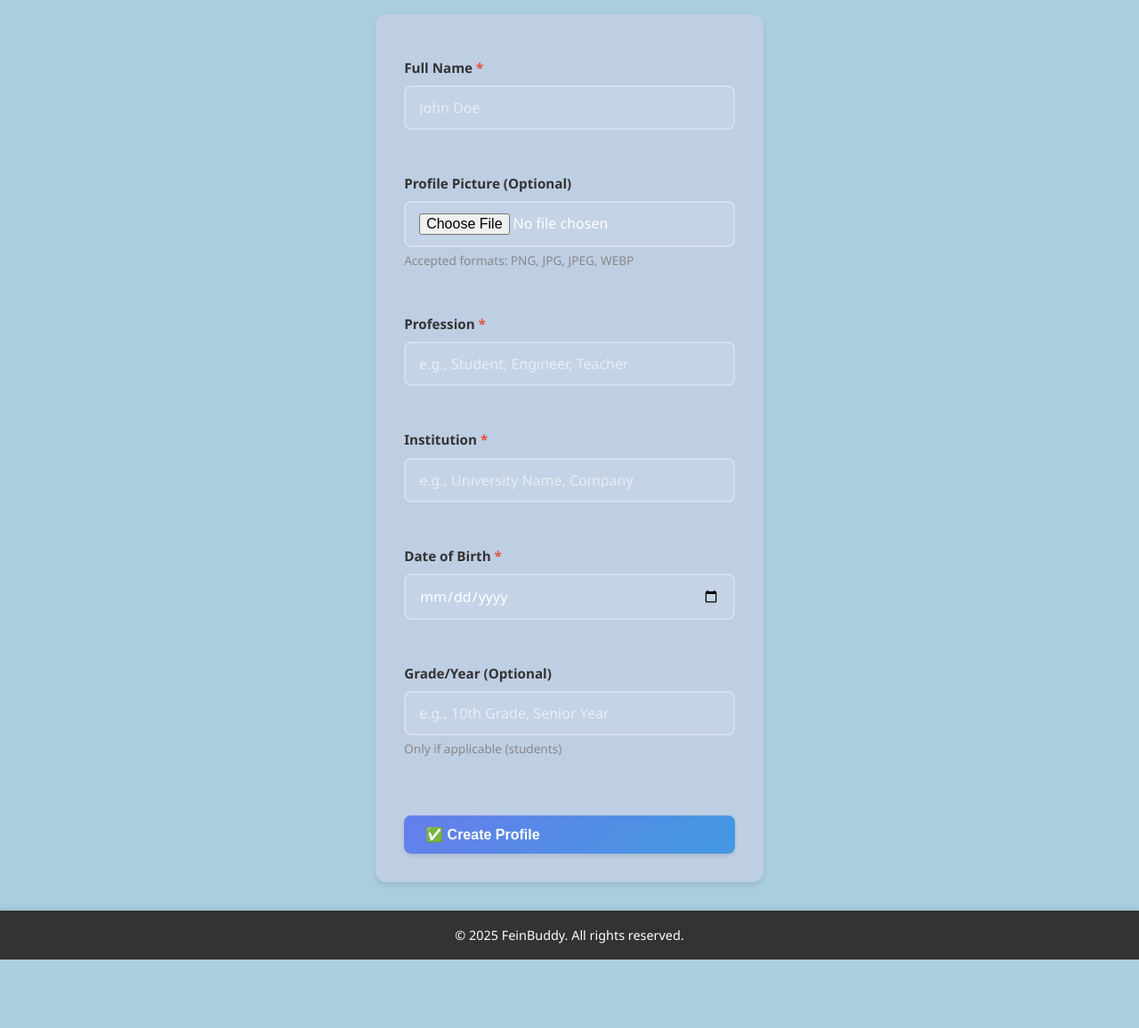
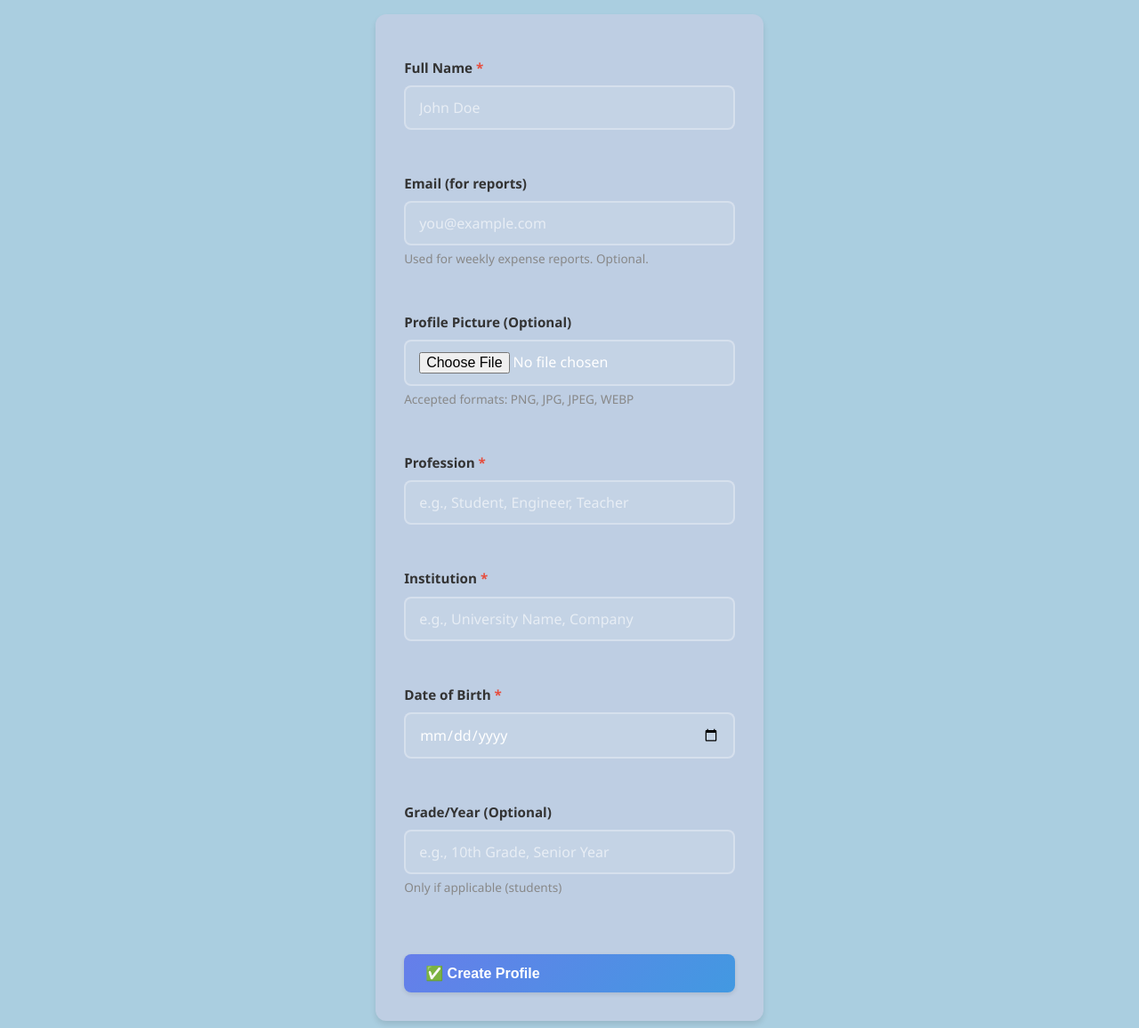
Before and after one commit to Nahid-iiqbal/ECEFC-Money-Manager-Demo-, a Flask app: page /profile/create in a window 1280 px wide. Shown: the part 387-1543 px from the top of the page at 89% size. Before the commit the page ends 1466 px from the top, so only its background shows below. Run offline with Flask 3, Linux system fonts and the light colour scheme; a user stored in the database is signed in; parts of the project's set-up code (start-up, migrations or seed data) failed here and were passed over; some libraries are stand-ins or nearby versions.

Commit message:
Added email functionalitites .  1. weekly report 2. tuition reminder

```diff
--- a/app.py
+++ b/app.py
@@ -1,4 +1,5 @@
-from flask import Flask, render_template, session, redirect, url_for
+from flask import Flask, render_template, session, redirect, url_for, flash
+from dotenv import load_dotenv
 from routes.database import db, User
 from routes.auth import auth_bp
 from routes.expense import expense
@@ -7,8 +8,11 @@ from routes.group import group
 from routes.tuition import tuition_bp
 from routes.profile import profile_bp
 from flask_login import LoginManager, current_user
+from flask_apscheduler import APScheduler
+from flask_mail import Mail, Message
 import os
 
+load_dotenv()
 app = Flask(__name__)
 
 # Configuration
@@ -45,6 +49,347 @@ app.register_blueprint(group)
 app.register_blueprint(tuition_bp)
 
 app.register_blueprint(profile_bp)
+# Mail configuration
+app.config['MAIL_SERVER'] = os.environ.get('MAIL_SERVER', 'smtp.gmail.com')
+app.config['MAIL_PORT'] = int(os.environ.get('MAIL_PORT', '587'))
+app.config['MAIL_USE_TLS'] = os.environ.get(
+    'MAIL_USE_TLS', 'true').lower() == 'true'
+app.config['MAIL_USE_SSL'] = os.environ.get(
+    'MAIL_USE_SSL', 'false').lower() == 'true'
+app.config['MAIL_USERNAME'] = os.environ.get('MAIL_USERNAME')
+app.config['MAIL_PASSWORD'] = os.environ.get('MAIL_PASSWORD')
+per_class = (record.amount / record.total_days) if getattr(record,
+                                                           'total_days', 0) else record.amount
+html = _render_email(
+    'templates/email_tuition_reminder.html',
+    reminder_time=f"Class in {offset_hours} hour{'s' if offset_hours > 1 else ''}",
+    hours_remaining=f"{offset_hours} hour{'s' if offset_hours > 1 else ''}",
+    student_name=record.student_name,
+    class_time=at_time,
+    address=record.address,
+    amount=f"{per_class:,.2f}",
+)
+
+
+def _username_maybe_email(username: str) -> bool:
+    return isinstance(username, str) and '@' in username and '.' in username
+
+
+def _week_range():
+    from datetime import datetime, timedelta
+    today = datetime.utcnow().date()
+    start = today - timedelta(days=7)
+    return start, today
+
+
+def _render_email(template_path: str, **context) -> str:
+    """Lightweight placeholder replacement for email templates."""
+    with open(template_path, 'r', encoding='utf-8') as f:
+        html = f.read()
+    for key, value in context.items():
+        html = html.replace(f'{{{{ {key} }}}}', str(value))
+    return html
+
+
+def _build_weekly_report_html(user_id: int):
+    from datetime import datetime
+    from routes.database import Expense
+    from flask import render_template_string
+    start_date, end_date = _week_range()
+
+    # Query expenses for last 7 days, ordered by date and time
+    expenses = Expense.query.filter(
+        Expense.user_id == user_id,
+        Expense.date >= start_date,
+        Expense.date <= end_date,
+    ).order_by(Expense.created_at.desc()).all()
+
+    total = sum((e.amount or 0) for e in expenses)
+
+    # Aggregate by category with count
+    by_cat = {}
+    for e in expenses:
+        key = (e.category or 'Other')
+        if key not in by_cat:
+            by_cat[key] = {'amount': 0, 'count': 0}
+        by_cat[key]['amount'] += (e.amount or 0)
+        by_cat[key]['count'] += 1
+
+    # Build category rows with count
+    if by_cat:
+        category_rows = ''.join(
+            f"<tr><td style='padding:12px;border-bottom:1px solid #273245;color:#f1f5f9;font-weight:700'>{c}</td>"
+            f"<td style='padding:12px;border-bottom:1px solid #273245;text-align:right;color:#f8fafc;font-weight:800'>৳{v['amount']:,.2f}</td>"
+            f"<td style='padding:12px;border-bottom:1px solid #273245;text-align:right;color:#cbd5e1;font-weight:700'>{v['count']}</td></tr>"
+            for c, v in sorted(by_cat.items(), key=lambda x: -x[1]['amount'])
+        )
+    else:
+        category_rows = "<tr><td colspan='3' style='padding:12px;color:#6c757d;text-align:center'>No expenses this week</td></tr>"
+
+    # Build transaction rows with time
+    if expenses:
+        transaction_rows = ''
+        for e in expenses[:10]:  # Show latest 10 transactions
+            time_str = e.created_at.strftime(
+                '%b %d, %I:%M %p') if e.created_at else e.date.strftime('%b %d')
+            transaction_rows += f"""
+                <div style='padding:12px;border-bottom:1px solid #273245;display:flex;justify-content:space-between;align-items:center'>
+                    <div>
+                        <p style='margin:0;color:#f8fafc;font-weight:800;font-size:14px'>{e.name}</p>
+                        <p style='margin:4px 0 0;color:#cbd5e1;font-size:12px;font-weight:700'>{time_str} • {e.category or 'Other'}</p>
+                    </div>
+                    <div style='text-align:right'>
+                        <p style='margin:0;color:#fca5a5;font-weight:900;font-size:16px'>৳{e.amount:,.2f}</p>
+                    </div>
+                </div>
+            """
+        no_expenses_message = ''
+    else:
+        transaction_rows = "<p style='text-align:center;color:#cbd5e1;padding:20px;margin:0;font-weight:700'>No transactions recorded this week.</p>"
+        no_expenses_message = ""
+
+    html = _render_email(
+        'templates/email_weekly_report.html',
+        start_date=start_date,
+        end_date=end_date,
+        total=f"{total:,.2f}",
+        category_rows=category_rows,
+        transaction_rows=transaction_rows,
+        no_expenses_message=no_expenses_message,
+    )
+
+    subject = f"FeinBuddy Weekly Report ({start_date} - {end_date})"
+    return subject, html
+
+
+def send_weekly_reports():
+    # Iterate all users and email where possible
+    from routes.database import User
+    test_override = os.environ.get('REPORT_TEST_EMAIL')
+    with app.app_context():
+        users = User.query.all()
+        for user in users:
+            recipient = None
+            # Prefer profile email if present
+            if getattr(user, 'profile', None) and getattr(user.profile, 'email', None):
+                recipient = user.profile.email
+            elif _username_maybe_email(user.username):
+                recipient = user.username
+            elif test_override:
+                recipient = test_override
+
+            if not recipient:
+                continue
+
+            subject, html = _build_weekly_report_html(user.id)
+            try:
+                msg = Message(subject=subject, recipients=[
+                              recipient], html=html)
+                mail.send(msg)
+            except Exception as e:
+                print(f"Failed to send weekly report to {recipient}: {e}")
+
+
+if os.environ.get('ENABLE_WEEKLY_REPORTS', 'true').lower() == 'true':
+    # Default: every Sunday at 08:00 server time
+    day = os.environ.get('WEEKLY_REPORT_DAY', 'sun')
+    hour = int(os.environ.get('WEEKLY_REPORT_HOUR', '8'))
+    scheduler.add_job(id='weekly_reports', func=send_weekly_reports, trigger='cron',
+                      day_of_week=day, hour=hour, minute=0, replace_existing=True)
+    if not scheduler.running:
+        scheduler.start()
+
+
+# Tuition email reminders (2h and 1h before class time)
+def _parse_time_str(value: str):
+    if not value:
+        return None
+    from datetime import datetime
+    for fmt in ('%H:%M', '%I:%M %p'):
+        try:
+            return datetime.strptime(value, fmt).time()
+        except ValueError:
+            continue
+    return None
+
+
+def send_tuition_email_reminders():
+    from datetime import datetime, timedelta
+    from routes.database import TuitionRecord, User
+
+    now = datetime.now()
+    # Sunday=0 mapping used in app
+    today_idx = (now.weekday() + 1) % 7
+
+    with app.app_context():
+        records = TuitionRecord.query.filter(
+            TuitionRecord.tuition_time.isnot(None)
+        ).all()
+
+        for record in records:
+            if record.days and today_idx not in (record.days or []):
+                continue
+
+            class_time = _parse_time_str(record.tuition_time)
+            if not class_time:
+                continue
+
+            class_dt = datetime.combine(now.date(), class_time)
+            if class_dt <= now:
+                continue
+
+            user = db.session.get(User, record.user_id)
+            # Determine recipient
+            if getattr(user, 'profile', None) and getattr(user.profile, 'email', None):
+                recipient = user.profile.email
+            elif _username_maybe_email(user.username):
+                recipient = user.username
+            else:
+                recipient = os.environ.get('REPORT_TEST_EMAIL')
+            if not recipient:
+                continue
+
+            for offset_hours in (2, 1):
+                target_dt = class_dt - timedelta(hours=offset_hours)
+                delta = (now - target_dt).total_seconds()
+                if 0 <= delta < 60:
+                    subject = f"Reminder: Tuition in {offset_hours} hour{'s' if offset_hours > 1 else ''}"
+                    at_time = class_dt.strftime('%I:%M %p')
+
+                    # Load template and render
+                    with open('templates/email_tuition_reminder.html', 'r', encoding='utf-8') as f:
+                        html = f.read()
+
+                    html = html.replace(
+                        '{{ reminder_time }}', f"Class in {offset_hours} hour{'s' if offset_hours > 1 else ''}")
+                    html = html.replace(
+                        '{{ hours_remaining }}', f"{offset_hours} hour{'s' if offset_hours > 1 else ''}")
+                    html = html.replace(
+                        '{{ student_name }}', record.student_name)
+                    html = html.replace('{{ class_time }}', at_time)
+                    html = html.replace('{{ address }}', record.address)
+                    per_class = (record.amount / record.total_days) if getattr(
+                        record, 'total_days', 0) else record.amount
+                    html = html.replace('{{ amount }}', f"{per_class:,.2f}")
+
+                    try:
+                        msg = Message(subject=subject, recipients=[
+                                      recipient], html=html)
+                        mail.send(msg)
+                    except Exception as e:
+                        print(
+                            f"Failed to send tuition reminder to {recipient}: {e}")
+
+
+if os.environ.get('ENABLE_TUITION_REMINDERS', 'true').lower() == 'true':
+    # Run every minute to catch reminder thresholds
+    scheduler.add_job(id='tuition_email_reminders', func=send_tuition_email_reminders,
+                      trigger='interval', minutes=1, replace_existing=True)
+    if not scheduler.running:
+        scheduler.start()
+
+
+@app.route('/r/w')
+def send_weekly_now():
+    if not current_user.is_authenticated:
+        return redirect(url_for('auth.login'))
+    recipient = None
+    if getattr(current_user, 'profile', None) and getattr(current_user.profile, 'email', None):
+        recipient = current_user.profile.email
+    elif _username_maybe_email(current_user.username):
+        recipient = current_user.username
+    else:
+        recipient = os.environ.get('MAIL_DEFAULT_SENDER')
+    if not recipient:
+        flash('No recipient email found. Add REPORT_TEST_EMAIL env or use an email username.', 'error')
+        return redirect(url_for('dashboard.dashboard'))
+    subject, html = _build_weekly_report_html(current_user.id)
+    try:
+        msg = Message(subject=subject, recipients=[recipient], html=html)
+        mail.send(msg)
+        flash('Weekly report sent.', 'success')
+    except Exception as e:
+        flash(f'Failed to send email: {e}', 'error')
+    return redirect(url_for('dashboard.dashboard'))
+
+
+@app.route('/r/t')
+def send_tuition_reminders_now():
+    if not current_user.is_authenticated:
+        return redirect(url_for('auth.login'))
+
+    from datetime import datetime
+    from routes.database import TuitionRecord, User
+
+    now = datetime.now()
+    today_idx = (now.weekday() + 1) % 7
+
+    # Determine recipient for current user
+    user = db.session.get(User, current_user.id)
+    if getattr(user, 'profile', None) and getattr(user.profile, 'email', None):
+        recipient = user.profile.email
+    elif _username_maybe_email(user.username):
+        recipient = user.username
+    else:
+        recipient = os.environ.get('REPORT_TEST_EMAIL')
+    if not recipient:
+        flash('No recipient email found. Add email in Profile or set REPORT_TEST_EMAIL.', 'error')
+        return redirect(url_for('tuition.tuition_list'))
+
+    # Find next upcoming class today for this user
+    records = TuitionRecord.query.filter(
+        TuitionRecord.user_id == current_user.id,
+        TuitionRecord.tuition_time.isnot(None)
+    ).all()
+
+    candidates = []
+    for record in records:
+        if record.days and today_idx not in (record.days or []):
+            continue
+        t = _parse_time_str(record.tuition_time)
+        if not t:
+            continue
+        class_dt = datetime.combine(now.date(), t)
+        if class_dt > now:
+            candidates.append((class_dt, record))
+
+    if not candidates:
+        flash('No upcoming tuition found for today.', 'info')
+        return redirect(url_for('tuition.tuition_list'))
+
+    class_dt, record = sorted(candidates, key=lambda x: x[0])[0]
+    at_time = class_dt.strftime('%I:%M %p')
+    subject = f"Reminder: Tuition Today at {at_time}"
+
+    # Calculate time until class
+    time_diff = class_dt - now
+    hours_until = time_diff.total_seconds() / 3600
+    if hours_until < 1:
+        time_remaining = f"{int(time_diff.total_seconds() / 60)} minutes"
+    else:
+        time_remaining = f"{int(hours_until)} hour{'s' if int(hours_until) > 1 else ''}"
+
+    # Load template and render
+    per_class = (record.amount / record.total_days) if getattr(record,
+                                                               'total_days', 0) else record.amount
+    html = _render_email(
+        'templates/email_tuition_reminder.html',
+        reminder_time="Class starting soon",
+        hours_remaining=time_remaining,
+        student_name=record.student_name,
+        class_time=at_time,
+        address=record.address,
+        amount=f"{per_class:,.2f}",
+    )
+
+    try:
+        msg = Message(subject=subject, recipients=[recipient], html=html)
+        mail.send(msg)
+        flash('Tuition reminder email sent.', 'success')
+    except Exception as e:
+        flash(f'Failed to send tuition reminder: {e}', 'error')
+    return redirect(url_for('tuition.tuition_list'))
+
 
 @app.route('/')
 def home():
--- a/routes/database.py
+++ b/routes/database.py
@@ -64,6 +64,7 @@ class Profile(db.Model):
         'user.id'), unique=True, nullable=False)
     profile_name = db.Column(db.String(100), nullable=False)
     picture_filename = db.Column(db.String(255), nullable=True)
+    email = db.Column(db.String(120), nullable=True)
     profession = db.Column(db.String(100), nullable=False)
     institution = db.Column(db.String(100), nullable=False)
     date_of_birth = db.Column(db.Date, nullable=False)
--- /dev/null
+++ b/routes/notifications.py
@@ -0,0 +1,4 @@
+"""
+This module previously provided Firebase-based notifications and a scheduler.
+It has been intentionally blanked per request to remove Firebase integration.
+"""
--- a/routes/profile.py
+++ b/routes/profile.py
@@ -11,14 +11,17 @@ profile_bp = Blueprint('profile', __name__)
 UPLOAD_FOLDER = 'static/uploads/profiles'
 ALLOWED_EXTENSIONS = {'png', 'jpg', 'jpeg', 'webp'}
 
+
 def allowed_file(filename):
     """Check if file extension is allowed"""
     return '.' in filename and filename.rsplit('.', 1)[1].lower() in ALLOWED_EXTENSIONS
+
 
 def ensure_upload_folder():
     """Ensure upload folder exists"""
     if not os.path.exists(UPLOAD_FOLDER):
         os.makedirs(UPLOAD_FOLDER)
+
 
 @profile_bp.route('/profile/create', methods=['GET', 'POST'])
 @login_required
@@ -34,6 +37,7 @@ def create_profile():
         profession = request.form.get('profession', '').strip()
         institution = request.form.get('institution', '').strip()
         date_of_birth_str = request.form.get('date_of_birth', '').strip()
+        email = request.form.get('email', '').strip()
         grade = request.form.get('grade', '').strip()
 
         # Validate required fields
@@ -43,7 +47,8 @@ def create_profile():
 
         try:
             # Parse date of birth
-            date_of_birth = datetime.strptime(date_of_birth_str, '%Y-%m-%d').date()
+            date_of_birth = datetime.strptime(
+                date_of_birth_str, '%Y-%m-%d').date()
 
             # Handle file upload
             picture_filename = None
@@ -62,6 +67,7 @@ def create_profile():
                 user_id=current_user.id,
                 profile_name=profile_name,
                 picture_filename=picture_filename,
+                email=email if email else None,
                 profession=profession,
                 institution=institution,
                 date_of_birth=date_of_birth,
@@ -82,6 +88,7 @@ def create_profile():
 
     return render_template('profile_create.html')
 
+
 @profile_bp.route('/profile')
 @login_required
 def view_profile():
@@ -91,6 +98,7 @@ def view_profile():
         return redirect(url_for('profile.create_profile'))
 
     return render_template('profile_view.html', profile=current_user.profile)
+
 
 @profile_bp.route('/profile/edit', methods=['GET', 'POST'])
 @login_required
@@ -107,6 +115,7 @@ def edit_profile():
         profession = request.form.get('profession', '').strip()
         institution = request.form.get('institution', '').strip()
         date_of_birth_str = request.form.get('date_of_birth', '').strip()
+        email = request.form.get('email', '').strip()
         grade = request.form.get('grade', '').strip()
 
         # Validate required fields
@@ -116,7 +125,8 @@ def edit_profile():
 
         try:
             # Parse date of birth
-            date_of_birth = datetime.strptime(date_of_birth_str, '%Y-%m-%d').date()
+            date_of_birth = datetime.strptime(
+                date_of_birth_str, '%Y-%m-%d').date()
 
             # Handle file upload
             if 'picture' in request.files:
@@ -125,7 +135,8 @@ def edit_profile():
                     ensure_upload_folder()
                     # Delete old picture if exists
                     if profile.picture_filename:
-                        old_path = os.path.join(UPLOAD_FOLDER, profile.picture_filename)
+                        old_path = os.path.join(
+                            UPLOAD_FOLDER, profile.picture_filename)
                         if os.path.exists(old_path):
                             os.remove(old_path)
 
@@ -139,6 +150,7 @@ def edit_profile():
             # Update profile
             profile.profile_name = profile_name
             profile.profession = profession
+            profile.email = email if email else None
             profile.institution = institution
             profile.date_of_birth = date_of_birth
             profile.grade = grade if grade else None
--- a/templates/base.html
+++ b/templates/base.html
@@ -79,6 +79,7 @@
     <script src="{{ url_for('static', filename='js/theme.js') }}"></script>
     <script src="{{ url_for('static', filename='js/navbar.js') }}"></script>
 
+
     <!-- Chart.js Library (must load before page scripts that use it) -->
     <script src="https://cdn.jsdelivr.net/npm/chart.js@4.4.0/dist/chart.umd.min.js"></script>
 
--- a/templates/profile_create.html
+++ b/templates/profile_create.html
@@ -20,6 +20,12 @@
                     <label for="profile-name">Full Name <span class="required">*</span></label>
                     <input type="text" id="profile-name" name="profile_name" placeholder="John Doe"
                            required aria-required="true" class="form-input">
+                </div>
+
+                <div class="form-group full-width">
+                    <label for="email">Email (for reports)</label>
+                    <input type="email" id="email" name="email" placeholder="you@example.com" class="form-input">
+                    <small class="form-hint">Used for weekly expense reports. Optional.</small>
                 </div>
 
                 <div class="form-group full-width">
--- a/templates/profile_edit.html
+++ b/templates/profile_edit.html
@@ -20,6 +20,12 @@
                     <label for="profile-name">Full Name <span class="required">*</span></label>
                     <input type="text" id="profile-name" name="profile_name" value="{{ profile.profile_name }}"
                            placeholder="John Doe" required aria-required="true" class="form-input">
+                </div>
+
+                <div class="form-group full-width">
+                    <label for="email">Email (for reports)</label>
+                    <input type="email" id="email" name="email" value="{{ profile.email or '' }}" placeholder="you@example.com" class="form-input">
+                    <small class="form-hint">Used for weekly expense reports. Optional.</small>
                 </div>
 
                 <div class="form-group full-width">
```
Also changed, not shown: migrate_add_profile_email.py (added, +32 -0 lines), migrate_expense_table.py (+6 -2 lines), requirements.txt (+58 -0 lines), templates/email_tuition_reminder.html (added, +62 -0 lines), templates/email_weekly_report.html (added, +60 -0 lines), templates/profile_view.html (+7 -0 lines), instance/database.db, instance/finance.db, 3 other files.
